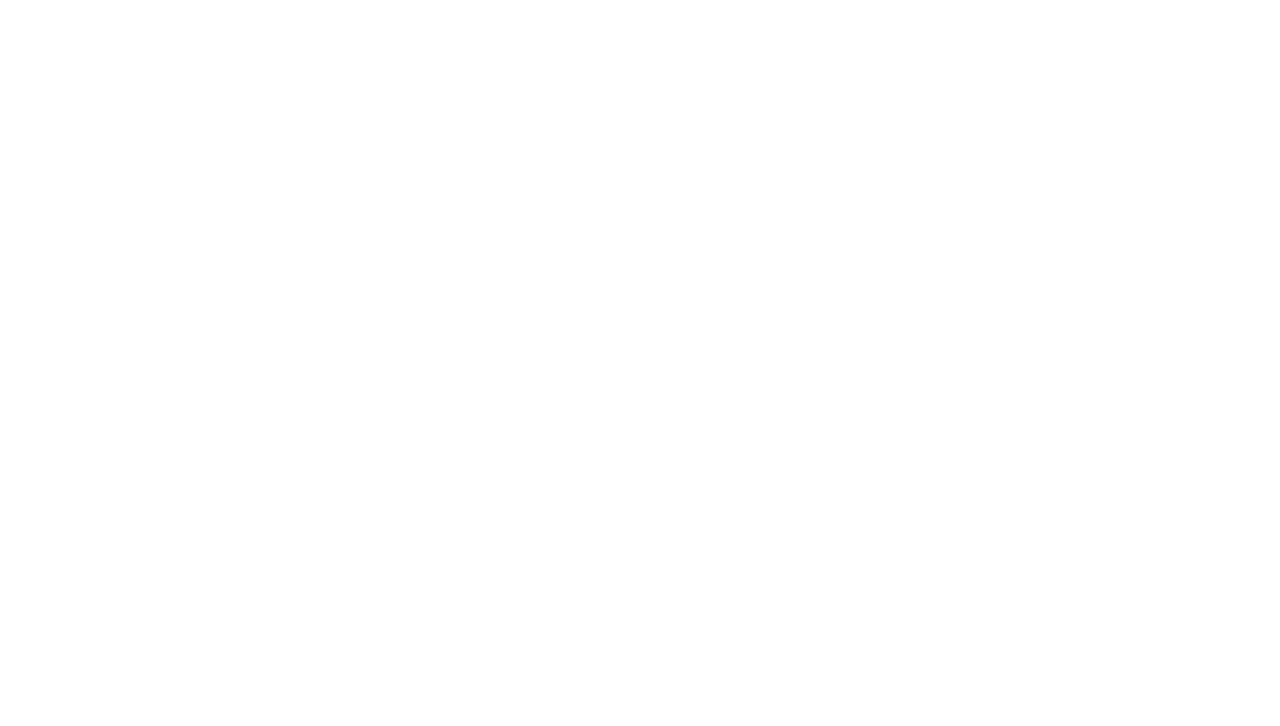
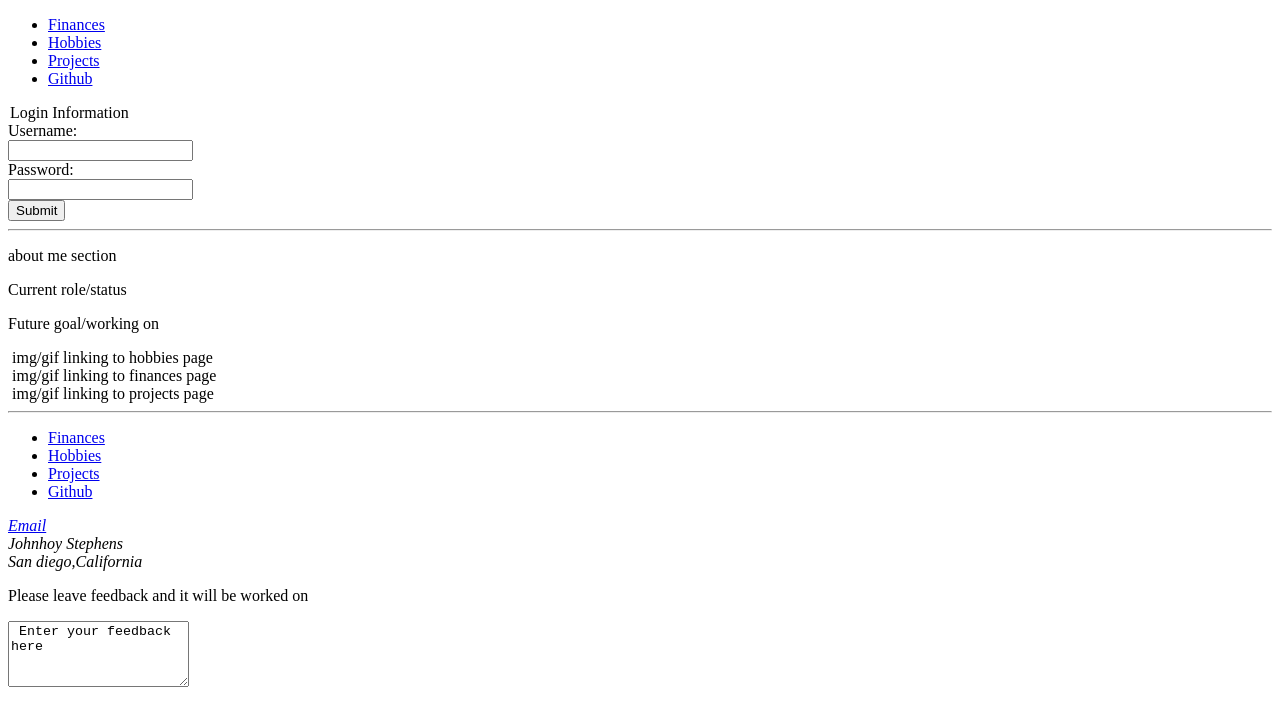
Before and after one commit to JohnhoyStephens/STBPResume, a plain HTML site: page index.html in a window 1280 px wide. Drawn offline with Linux system fonts and the light colour scheme.

Commit message:
Todays work added some structure

```diff
--- a/index.html
+++ b/index.html
@@ -1,9 +1,107 @@
-<html>
+<!DOCTYPE html>
+<html lang="en-US">
+  <header>
+    <title>JS Home page</title>
+    <link href="Resources\CSS\Index.css" rel="stylesheet"
+    <nav>
+      <div>
+        <ul>
+          <li><a href="finances.html">Finances</a></li>
+          <li><a href="hobbies.html">Hobbies</a></li>
+          <li><a href="projects.html">Projects</a></li>
+          <li>
+            <a href="https://github.com/JohnhoyStephens" target="_blank"
+              >Github</a
+            >
+          </li>
+        </ul>
+      </div>
+    </nav>
+    <div>
+      <!-- log in -->
+        <legend>
+          Login Information
+        </legend>
+        <label>
+          Username: </label>
+          <br/>
+        <input type="text" name="Username"  required="required"/>
+        <br/>
+        <label>
+          Password: </label>
+          <br/>
+        <input type="text" name="Password"  required="required"/>
+        <br/>
+        <input type="submit" value="Submit"/>
+    </fieldset>
+    </div>
+    <hr />
+  </header>
+  <body>
+    <main>
+      <div><p>
+        about me section
+      </p></div>
 
-  <body>
-    <header>
-      <title>Something I'm Proud of</title>
-    </header>
+      <div><p>
+        Current role/status
+      </p></div>
+
+      <div><p>
+        Future goal/working on
+      </p></div>
+
+
+      <div>
+        <img>
+      img/gif linking to hobbies page
+    </div>
+      <div>
+        <img>
+      img/gif linking to finances page
+
+      </div>
+      <div>
+        <img>
+      img/gif linking to projects page
+      </div>
+    </main>
   </body>
 
-<html>
+  <footer>
+    <hr />
+    <nav>
+      <div>
+        <ul>
+          <li><a href="finances.html">Finances</a></li>
+          <li><a href="hobbies.html">Hobbies</a></li>
+          <li><a href="projects.html">Projects</a></li>
+          <li>
+            <a href="https://github.com/JohnhoyStephens" target="_blank"
+              >Github</a
+            >
+          </li>
+        </ul>
+      </div>
+    </nav>
+    <address>
+      <p>
+        <a href="mailto:stbpjs9110@gmail.com">Email</a>
+        <br />
+        Johnhoy Stephens
+        <br />
+        San diego,California
+      </p>
+    </address>
+    <div>
+      <form>
+        <p> Please leave feedback and it will be worked on</p>
+        <textarea name="feedback" cols="20" rows="4" > Enter your feedback here</textarea>
+      </form>
+    </div>
+  </footer>
+  <!-- maybe have this song play for the page https://www.youtube.com/watch?v=-7EZdOLWN18 oor https://www.youtube.com/watch?v=R4vjJrGeh1c -->
+
+  <!--  or low fi per page 1.https://www.youtube.com/watch?v=vyeH4Mdciv4  2.https://www.youtube.com/watch?v=AvhplYM46Fc  3.https://www.youtube.com/watch?v=TNMeJbjfaB0 4.https://www.youtube.com/watch?v=1s9MAh8z3BE -->
+  <html lang="en-US"">
+</html>
```
Also changed, not shown: finances.html (added, +119 -0 lines), hobbies.html (added, +82 -0 lines), projects.html (added, +65 -0 lines), Resources/CSS/messaround.css (added), Resources/JS/music.html (added), Resources/images/beteeven.jpeg (added), Resources/images/biker.jpeg (added), Resources/images/dbzf.jpeg (added), Resources/images/ff1.jpg (added), Resources/images/ff2.jpeg (added), Resources/images/ff3.jpg (added), Resources/images/logo2.jpeg (added), Resources/images/potentiallogo.jpeg (added), Resources/images/river flows in you.jpeg (added), 2 more files.
